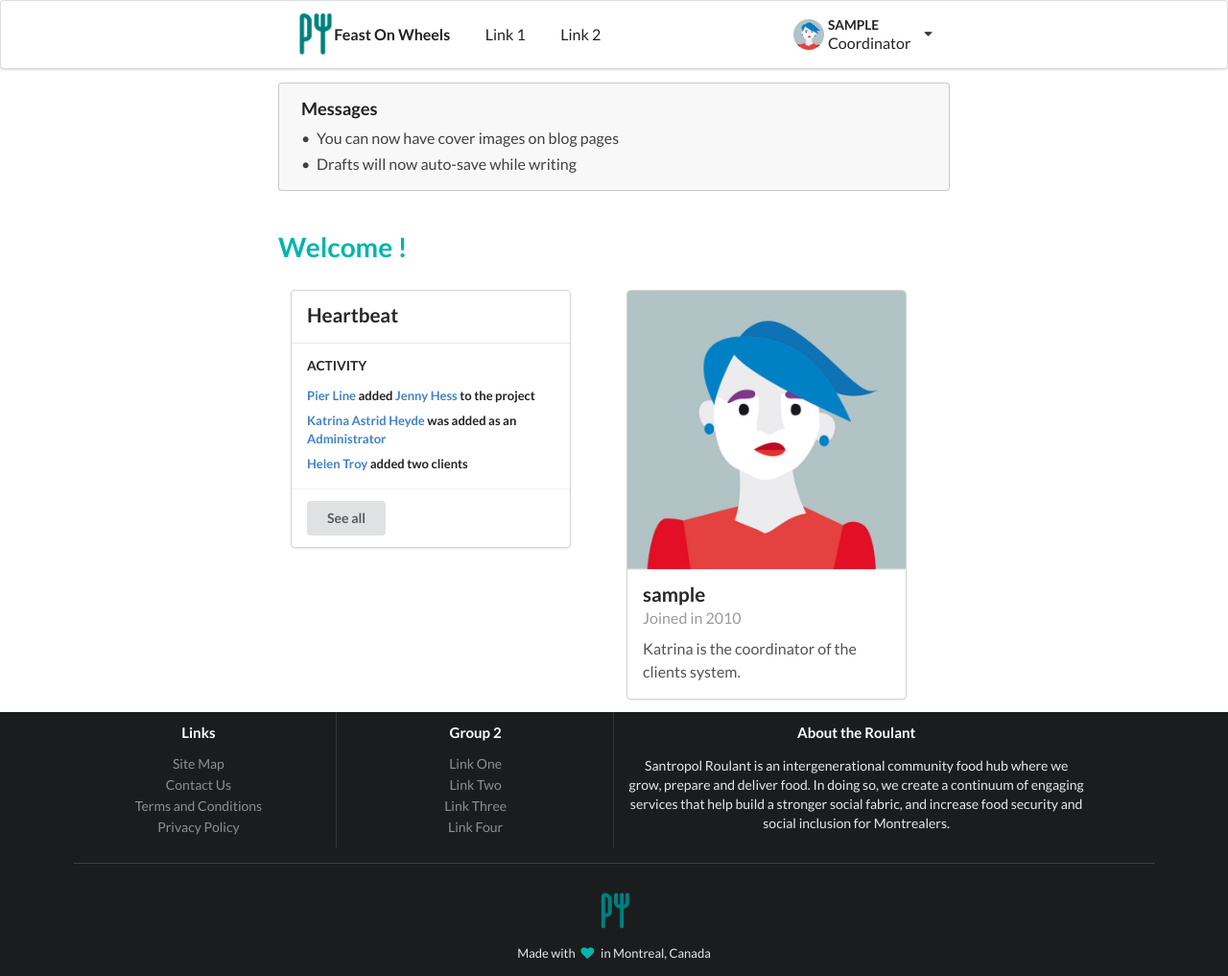
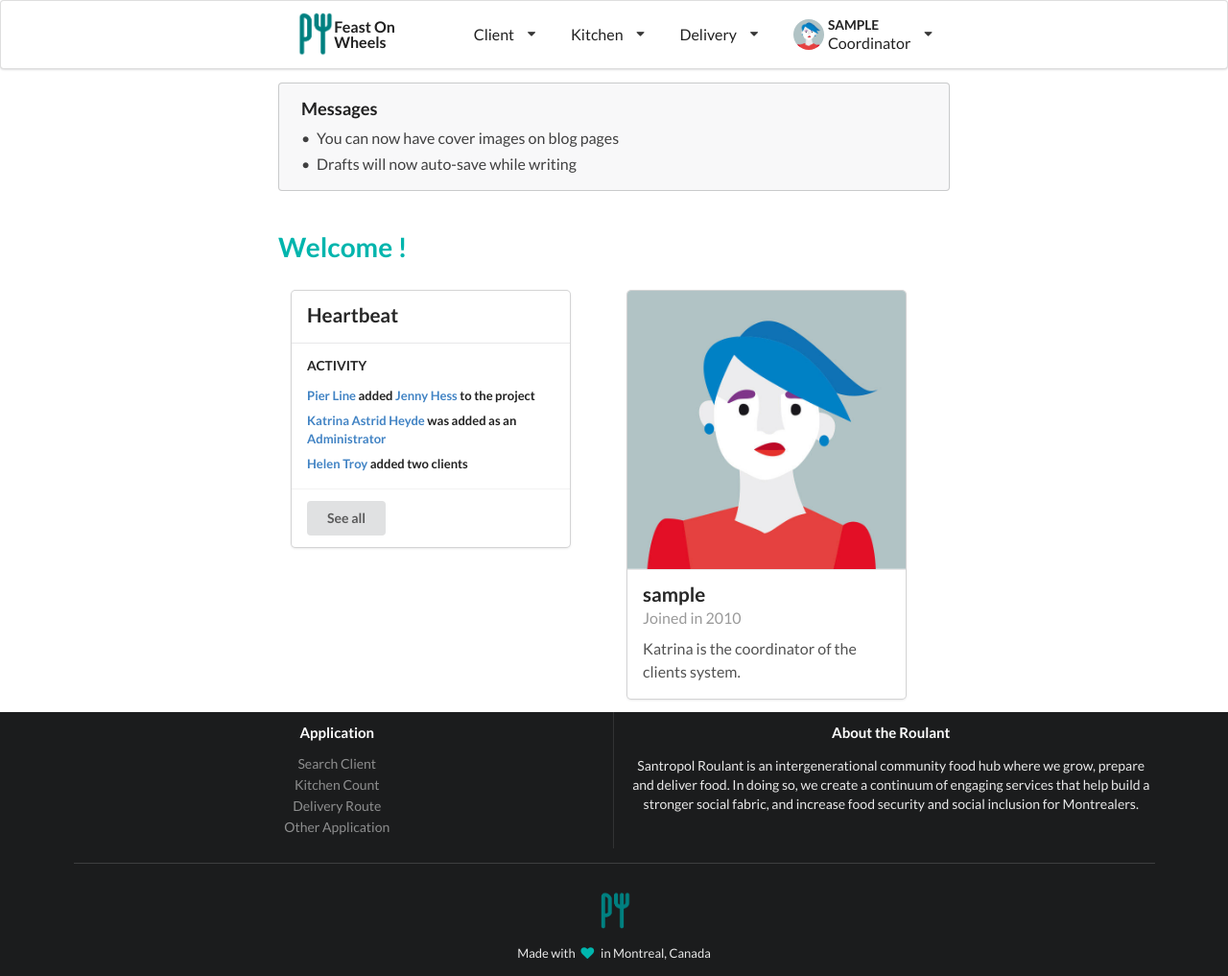
Before and after one commit to savoirfairelinux/sous-chef, a Django app: page / in a window 1280 px wide. Shown: the whole page at 96% size. Run offline with Django 3.2, Linux system fonts and the light colour scheme; the visitor is signed in with stand-in values (Sample User, id 1); some libraries are stand-ins or nearby versions.

Commit message:
Fix #53 improve base template

```diff
--- a/django/santropolFeast/santropolFeast/templates/base.html
+++ b/django/santropolFeast/santropolFeast/templates/base.html
@@ -9,7 +9,6 @@
     </title>
 
     <link href="https://cdnjs.cloudflare.com/ajax/libs/semantic-ui/2.1.8/semantic.min.css" rel="stylesheet">
-
     {% block extrahead %}{% endblock %}
 </head>
 
@@ -17,11 +16,38 @@
 
     <div class="ui borderless main menu">
         <div class="ui text container">
-            <div href="#" class="header item">
+            <a href="{%url 'page:home'%}">
+            <div class="header item">
                 <img class="logo" src="{% static 'assets/logo.png' %}" title="Logo Feast"/>Feast On Wheels
             </div>
-            <a href="{% url 'page:login' %}" class="item">Link 1</a>
-            <a href="#" class="item">Link 2</a>
+            </a>
+            <div class="ui simple dropdown item">
+                <div class="content">
+                    Client
+                </div>
+                <i class="dropdown icon"></i>
+                <div class="menu">
+                    <a href="#" class="item">Search</a>
+                </div>
+            </div>
+            <div class="ui simple dropdown item">
+                <div class="content">
+                    Kitchen
+                </div>
+                <i class="dropdown icon"></i>
+                <div class="menu">
+                    <a href="#" class="item">Kitchen Count</a>
+                </div>
+            </div>
+            <div class="ui simple dropdown item">
+                <div class="content">
+                    Delivery
+                </div>
+                <i class="dropdown icon"></i>
+                <div class="menu">
+                    <a href="#" class="item">Delivery Generator</a>
+                </div>
+            </div>
             <div class="ui right floated dropdown item">
                 <img src="{% static 'assets/katrina.jpg' %}" class="ui circular avatar image">
                 <div class="content">
@@ -55,27 +81,17 @@
     <div class="ui inverted vertical footer segment">
         <div class="ui center aligned container">
             <div class="ui stackable inverted divided grid">
-                <div class="four wide column">
-                    <h4 class="ui inverted header">Links</h4>
+                <div class="eight wide column">
+                    <h4 class="ui inverted header">Application</h4>
                     <div class="ui inverted link list">
-                        <a href="#" class="item">Site Map</a>
-                        <a href="#" class="item">Contact Us</a>
-                        <a href="#" class="item">Terms and Conditions</a>
-                        <a href="#" class="item">Privacy Policy</a>
+                        <a href="#" class="item">Search Client</a>
+                        <a href="#" class="item">Kitchen Count</a>
+                        <a href="#" class="item">Delivery Route</a>
+                        <a href="#" class="item">Other Application</a>
                     </div>
                 </div>
 
-                <div class="four wide column">
-                    <h4 class="ui inverted header">Group 2</h4>
-                    <div class="ui inverted link list">
-                        <a href="#" class="item">Link One</a>
-                        <a href="#" class="item">Link Two</a>
-                        <a href="#" class="item">Link Three</a>
-                        <a href="#" class="item">Link Four</a>
-                    </div>
-                </div>
-
-                <div class="seven wide column">
+                <div class="eight wide column">
                     <h4 class="ui inverted header">About the Roulant</h4>
                     <p>Santropol Roulant is an intergenerational community food hub where we grow, prepare and deliver food. In doing so, we create a continuum of engaging services that help build a stronger social fabric, and increase food security and social inclusion for Montrealers.</p>
                 </div>
@@ -87,7 +103,6 @@
             </div>
         </div>
     </div>
-
     <script src="{% static 'jquery/jquery-2.2.2.min.js' %}" type="application/javascript"></script>
     <script src="https://cdnjs.cloudflare.com/ajax/libs/semantic-ui/2.1.8/semantic.min.js" type="application/javascript"></script>
     <script type="text/javascript">
```
